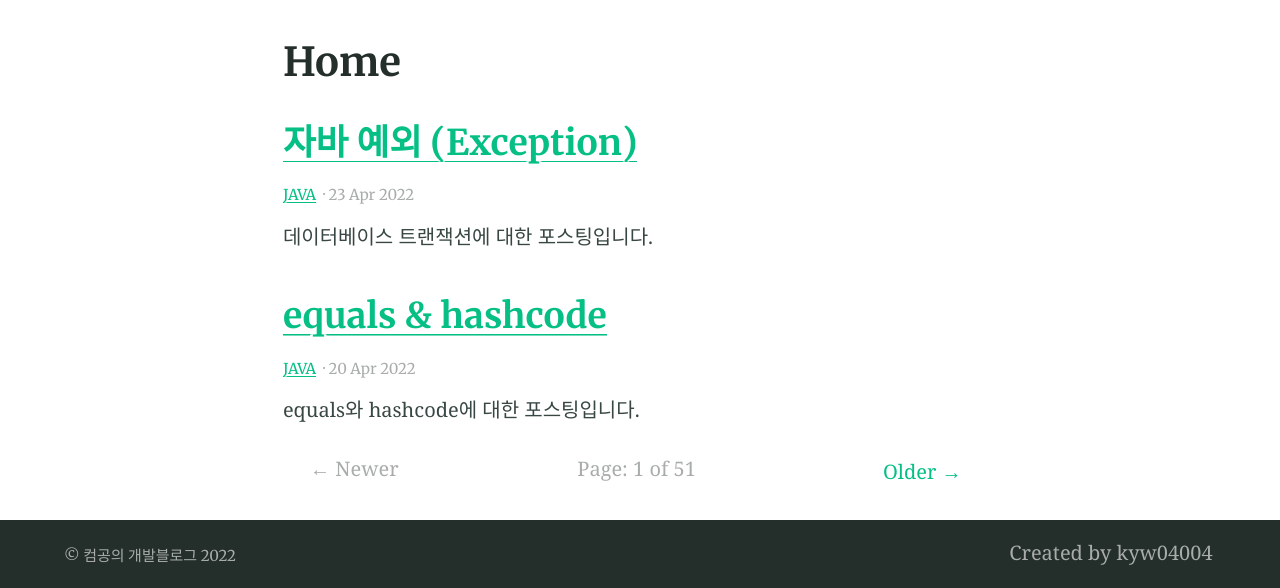
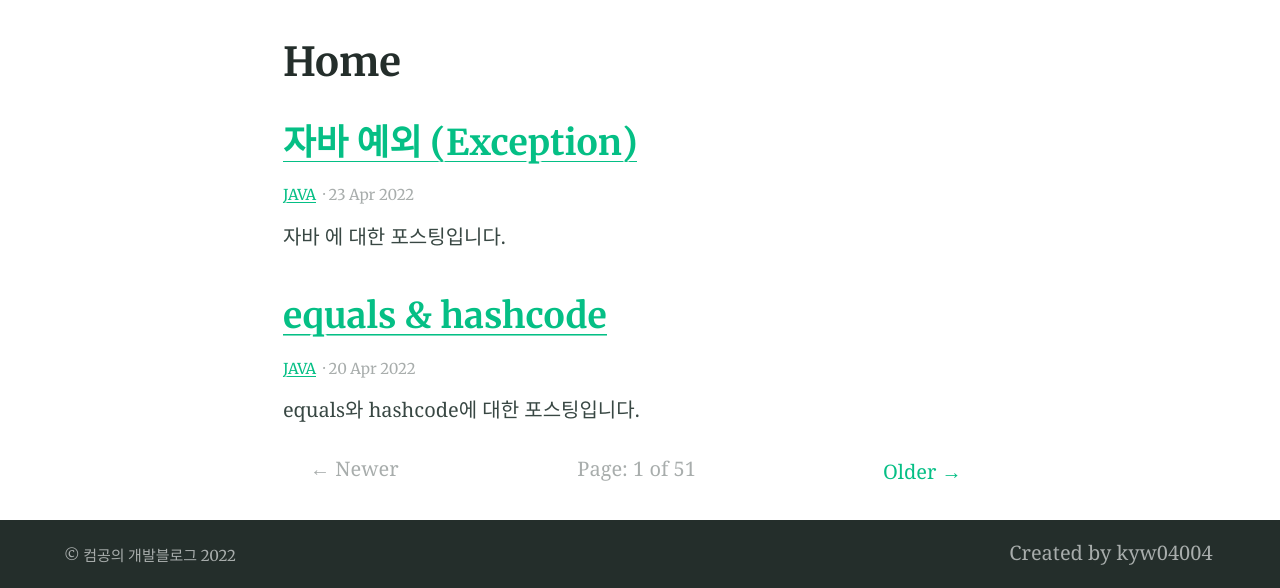
Before and after one commit to kyw04004/kyw04004.github.io, a Jekyll site: the page built from blog/index.html, in a window 1280 px wide. Shown: the part 408-996 px from the top of the page. Built offline with Jekyll 4.4.1, drawn with Linux system fonts in a browser that asks for light colours; the list of posts is cut into pages by our own code.

Commit message:
Update 2022-04-23-post-Exception.md

```diff
--- a/_posts/2022-04-23-post-Exception.md
+++ b/_posts/2022-04-23-post-Exception.md
@@ -2,7 +2,7 @@
 title: 자바 예외 (Exception)
 categories:
 - JAVA
-excerpt: "데이터베이스 트랜잭션에 대한 포스팅입니다. "
+excerpt: "자바 에 대한 포스팅입니다. "
 feature_text: |
   ## Exception
   자바 예외
```
